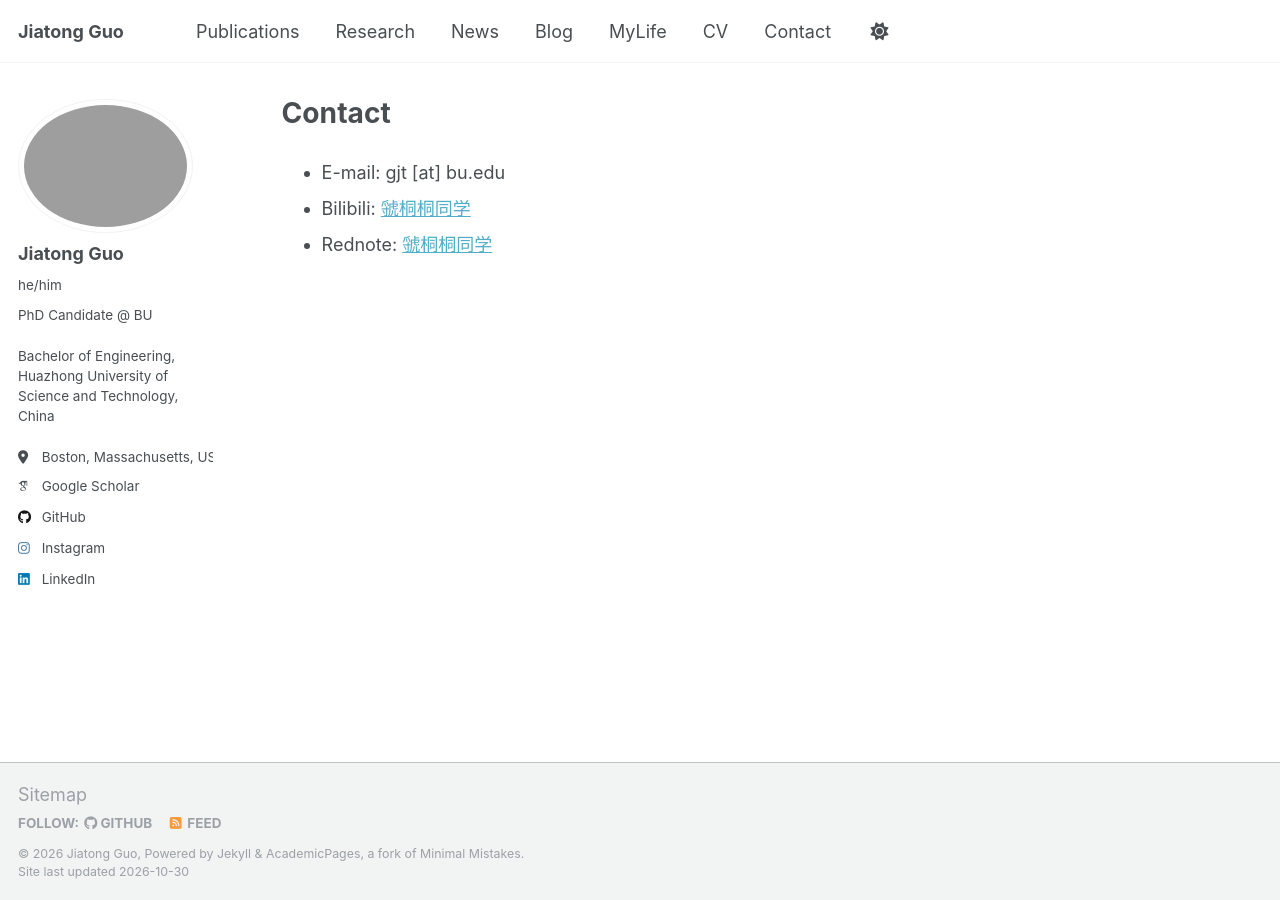
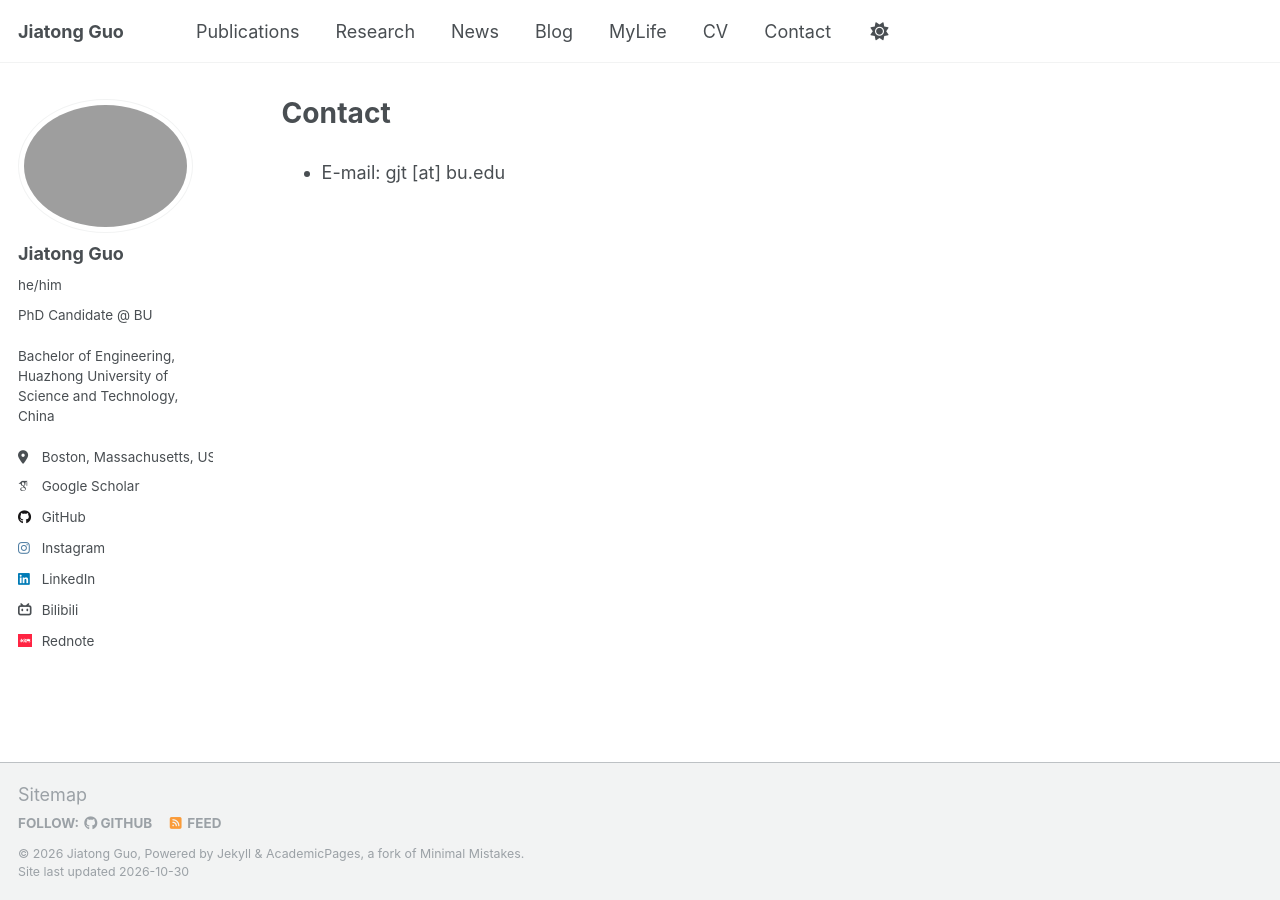
Before and after one commit to guojiatong/guojiatong.github.io, a Jekyll site: the page built from _pages/contact.md, in a window 1280 px wide. Built offline with Jekyll 4.4.1, drawn with Linux system fonts in a browser that asks for light colours; some web fonts are replaced; a script that is not in the unit is left out.

Commit message:
Move Bilibili and Rednote links to author sidebar

```diff
--- a/_includes/author-profile.html
+++ b/_includes/author-profile.html
@@ -123,6 +123,12 @@
       {% if author.linkedin %}
         <li><a href="https://www.linkedin.com/in/{{ author.linkedin }}"><i class="fab fa-fw fa-linkedin icon-pad-right" aria-hidden="true"></i>LinkedIn</a></li>
       {% endif %}
+      {% if author.bilibili %}
+        <li><a href="{{ author.bilibili | escape }}"><i class="fab fa-fw fa-bilibili icon-pad-right" aria-hidden="true"></i>Bilibili</a></li>
+      {% endif %}
+      {% if author.redbook %}
+        <li><a href="{{ author.redbook | escape }}"><img class="author__social-icon" src="{{ base_path }}/images/rednote.png" alt="" aria-hidden="true">Rednote</a></li>
+      {% endif %}
       {% if author.mastodon %}
         <li><a href="{{ author.mastodon }}"><i class="fab fa-fw fa-mastodon icon-pad-right" aria-hidden="true"></i>Mastodon</a></li>
       {% endif %}
--- a/_pages/contact.md
+++ b/_pages/contact.md
@@ -4,5 +4,3 @@ title: "Contact"
 author_profile: true
 ---
 * E-mail: gjt [at] bu.edu
-* Bilibili: [虢桐桐同学](https://space.bilibili.com/437707851?spm_id_from=333.1007.0.0)
-* Rednote: [虢桐桐同学](https://www.xiaohongshu.com/user/profile/60ced7e90000000001005e83)
--- a/_sass/layout/_sidebar.scss
+++ b/_sass/layout/_sidebar.scss
@@ -247,6 +247,13 @@
     white-space: nowrap;
   }
 
+  .author__social-icon {
+    width: 1em;
+    height: 1em;
+    margin-right: 0.75em;
+    vertical-align: -0.125em;
+  }
+
   a {
     display: block;
     margin-bottom: 5px;
```
Also changed, not shown: images/rednote.png (added).
